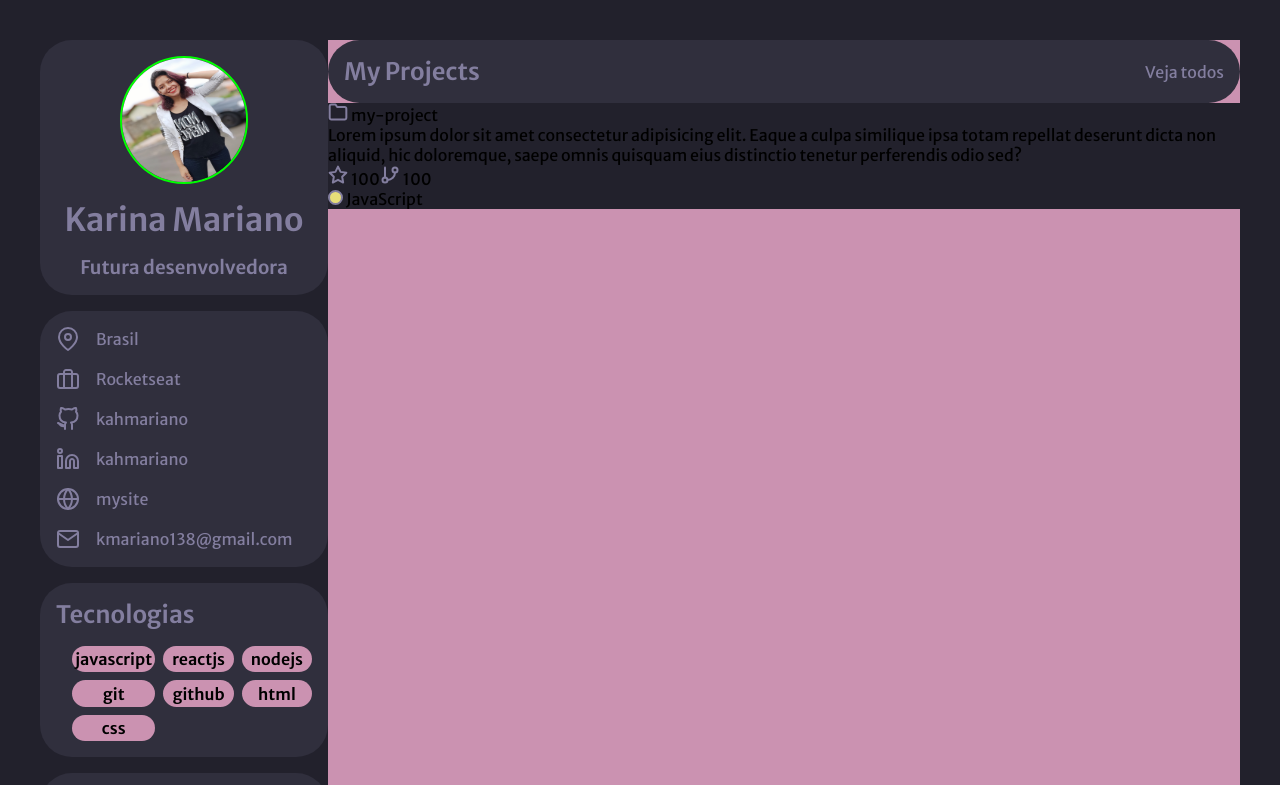
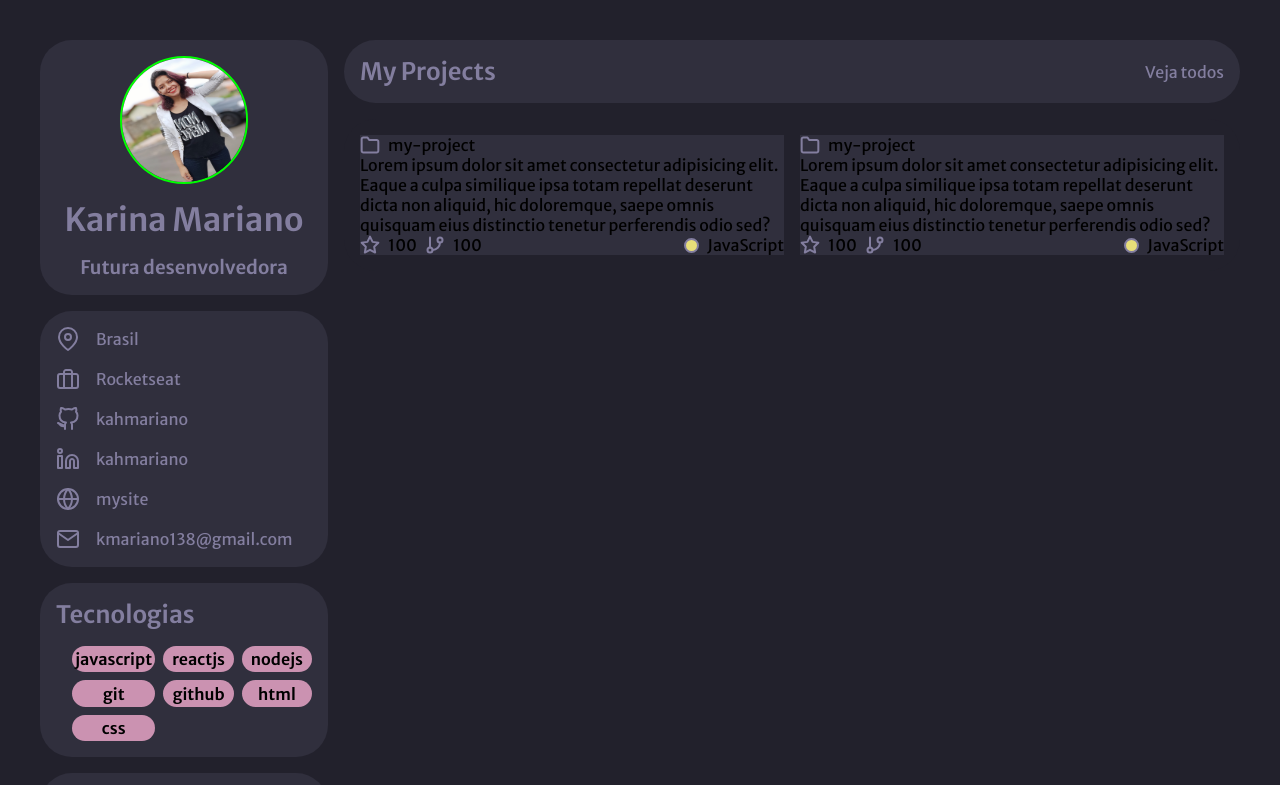
Before and after one commit to kahmariano/portifolio, a React (Create React App) app: page / in a window 1280 px wide. Shown: the top 785 px of the page. Built offline with nearby package versions, Linux system fonts and the light colour scheme.

Commit message:
border radius erro

```diff
--- a/src/pages/Home/index.jsx
+++ b/src/pages/Home/index.jsx
@@ -18,7 +18,9 @@ import {
   Education,
   RightSide,
   LeftSide,
-  MyProjects
+  MyProjects,
+  Cards,
+  Card
 } from './style'
 
 export function Home() {
@@ -102,16 +104,18 @@ export function Home() {
           <h2>My Projects</h2>
           <p>Veja todos</p>
         </MyProjects>
-        <div>
+        <Cards>
+          <Card>
             <p>
               <img src={arquivos} alt="icone de arquivo" /> my-project
             </p>
             <p>
               Lorem ipsum dolor sit amet consectetur adipisicing elit. Eaque a
-            culpa similique ipsa totam repellat deserunt dicta non aliquid, hic
-            doloremque, saepe omnis quisquam eius distinctio tenetur perferendis
-            odio sed?
+              culpa similique ipsa totam repellat deserunt dicta non aliquid,
+              hic doloremque, saepe omnis quisquam eius distinctio tenetur
+              perferendis odio sed?
             </p>
+            <div>
               <p>
                 <img src={star} alt="icone de estrela de pontuação" /> 100
                 <img src={gitbranch} alt="icone de cabos" /> 100
@@ -120,6 +124,28 @@ export function Home() {
                 <img src={ellipse} alt="icone de circulo" /> JavaScript
               </p>
             </div>
+          </Card>
+          <Card>
+            <p>
+              <img src={arquivos} alt="icone de arquivo" /> my-project
+            </p>
+            <p>
+              Lorem ipsum dolor sit amet consectetur adipisicing elit. Eaque a
+              culpa similique ipsa totam repellat deserunt dicta non aliquid,
+              hic doloremque, saepe omnis quisquam eius distinctio tenetur
+              perferendis odio sed?
+            </p>
+            <div>
+              <p>
+                <img src={star} alt="icone de estrela de pontuação" /> 100
+                <img src={gitbranch} alt="icone de cabos" /> 100
+              </p>
+              <p>
+                <img src={ellipse} alt="icone de circulo" /> JavaScript
+              </p>
+            </div>
+          </Card>
+        </Cards>
       </RightSide>
     </HomeWrapper>
   )
--- a/src/pages/Home/style.js
+++ b/src/pages/Home/style.js
@@ -126,7 +126,7 @@ export const Education = styled.div`
   }
 `
 export const RightSide = styled.div`
-  background: #cb92b1;
+  gap: 1rem;
 `
 export const MyProjects = styled.div`
   background: ${({ theme }) => theme.color.bg_cards};
@@ -136,10 +136,64 @@ export const MyProjects = styled.div`
   flex-direction: row;
   align-items: center;
   justify-content: space-between;
-  gap: 1rem;
+  margin: 0 0 1rem 1rem;
   h2,
   p {
     background: ${({ theme }) => theme.color.bg_cards};
     color: ${({ theme }) => theme.color.text_color};
   }
 `
+export const Cards = styled.div`
+  /* background: ${({ theme }) => theme.color.bodyColor}; */
+  /* color: ${({ theme }) => theme.color.text_color}; */
+  display: grid;
+  grid-template-columns: 1fr 1fr;
+  padding: 1rem;
+  gap: 1rem;
+  margin: 0 0 0 1rem;
+  border-radius: 2rem;
+`
+export const Card = styled.div`
+  background: ${({ theme }) => theme.color.bg_cards};
+
+  div {
+    background: ${({ theme }) => theme.color.bg_cards};
+    display: flex;
+    flex-direction: row;
+    justify-content: space-between;
+  }
+
+  p,
+  img {
+    background: ${({ theme }) => theme.color.bg_cards};
+    display: flex;
+    align-items: center;
+    gap: 0.5rem;
+  }
+`
+
+// export const Card = styled.div`
+//   background: ${({ theme }) => theme.color.bg_cards};
+//   color: ${({ theme }) => theme.color.text_color};
+//   display: grid;
+//   grid-template-columns: 1fr 1fr;
+//   padding: 1rem;
+//   /* gap: 1rem; */
+//   margin: 0 0 0 1rem;
+//   border-radius: 2rem;
+
+//   div {
+//     background: ${({ theme }) => theme.color.bg_cards};
+//     display: flex;
+//     flex-direction: row;
+//     justify-content: space-between;
+//   }
+
+//   p,
+//   img {
+//     background: ${({ theme }) => theme.color.bg_cards};
+//     display: flex;
+//     align-items: center;
+//     gap: 0.5rem;
+//   }
+// `
```
Lines whose indentation alone changed are shown as unchanged.
